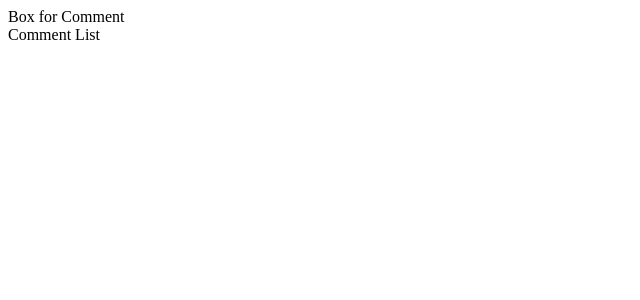
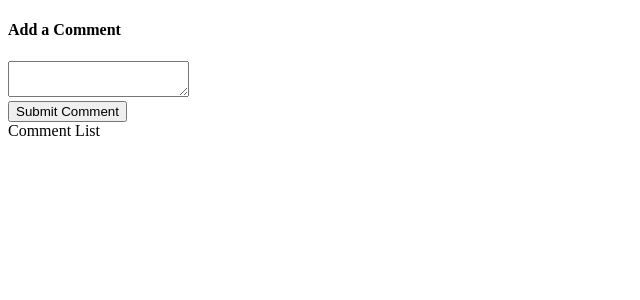
Before and after one commit to Nate-Kruck/ReactTestingPractice, a React (Create React App) app: page / in a window 1280 px wide. Shown: the top 300 px of the page, without its empty margins (0-640 px from the left). Built offline with nearby package versions, Linux system fonts and the light colour scheme.

Commit message:
added comment box component that with event handlers

```diff
--- a/src/components/CommentBox.js
+++ b/src/components/CommentBox.js
@@ -1,6 +1,39 @@
 /* eslint-disable import/no-anonymous-default-export */
-import React from 'react';
+import React, { Component } from 'react';
 
-export default () => {
-    return <div>Box for Comment</div>
+// add class based component that is responsible for watching input for a
+// user
+
+class CommentBox extends Component {
+    state = { comment: '' };
+
+    handleChange = event => {
+        this.setState({ comment: event.target.value })
+    }
+
+    handleSubmit = event => {
+        event.preventDefault();
+
+        // TODO Call an action creator
+        // And save the comment
+        this.setState({ comment: '' });
+    }
+
+
+    render() {
+        return (
+            <form onSubmit={this.handleSubmit}>
+                <h4>Add a Comment</h4>
+
+                {/* add event handler in text area to change state */}
+                <textarea onChange={this.handleChange} value={this.state.comment} />
+
+                <div>
+                    <button>Submit Comment</button>
+                </div>
+            </form>
+        );
+    }
 }
+
+export default CommentBox;
```
